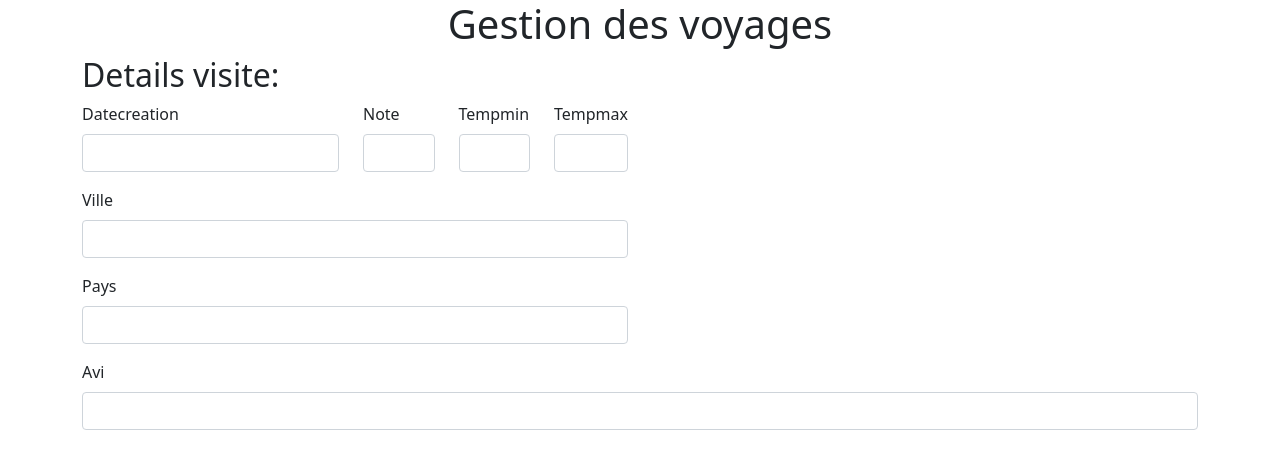
After one commit to Theo-L11/mesvoyages, a Symfony app: template templates/admin/admin.voyage.edit.html.twig in a window 1280 px wide. The commit adds this page. Shown: the top 469 px of the page. Run offline with Twig, Linux system fonts and the light colour scheme; the template is opened without the code that fills it, so the values that code supplies are empty; form fields are guessed from the names that the template uses; some libraries are stand-ins or nearby versions.

Commit message:
Phase 13 : ORM (modification d'un enregistrement, création d'un formulaire).

```diff
--- /dev/null
+++ b/templates/admin/admin.voyage.edit.html.twig
@@ -0,0 +1,35 @@
+{% extends "baseadmin.html.twig" %}
+
+{% block body %}
+    <h2>Details visite: </h2>
+    {{ form_start(formvisite) }}
+    <div class="row">
+        <div class="col">
+            <div class="row">
+                <div class="col-auto">
+                    {{ form_row(formvisite.datecreation) }}
+                </div>
+                <div class="col">
+                    {{ form_row(formvisite.note) }}
+                </div>
+                <div class="col">
+                    {{ form_row(formvisite.tempmin) }}
+                </div>
+                <div class="col">
+                    {{ form_row(formvisite.tempmax) }}
+                </div>
+            </div>
+            {{ form_row(formvisite.ville) }}
+            {{ form_row(formvisite.pays) }}
+        </div>
+        <div class="col">
+            <!-- emplacement image -->
+        </div>
+    </div>
+        <div class="row">
+            <div class="col">
+                 {{ form_row(formvisite.avi) }}
+            </div>
+        </div>
+    {{ form_end(formvisite) }}
+{% endblock %}
--- a/templates/admin/admin.voyages.html.twig
+++ b/templates/admin/admin.voyages.html.twig
@@ -33,7 +33,7 @@
                         {{ visite.datecreationstring }}
                     </td>
                     <td>
-                        <a href="#" class="btn btn-secondary">Editer</a>
+                        <a href="{{ path('admin.voyage.edit', {id:visite.id}) }}" class="btn btn-secondary">Editer</a>
                         <a href="{{ path('admin.voyage.suppr', {id:visite.id}) }}" class="btn btn-danger" onclick="return confirm('Etes vous sûr de vouloir supprimer {{visite.ville}} ?')">Supprimer</a>
                     </td>
                 </tr>
```
Also changed, not shown: src/Controller/admin/AdminVoyagesController.php (+24 -1 lines), src/Form/VisiteType.php (added, +42 -0 lines), 1 other file.
